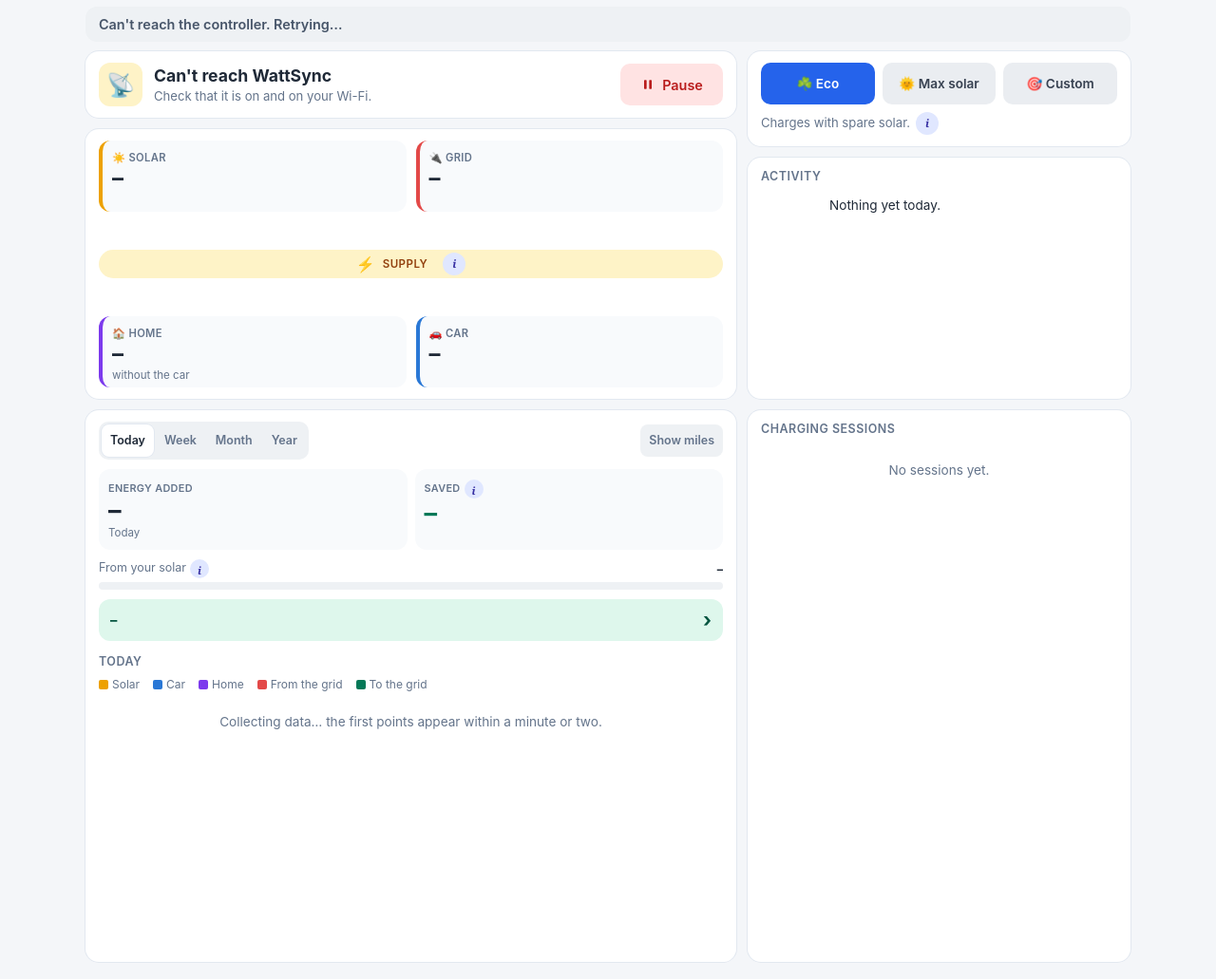
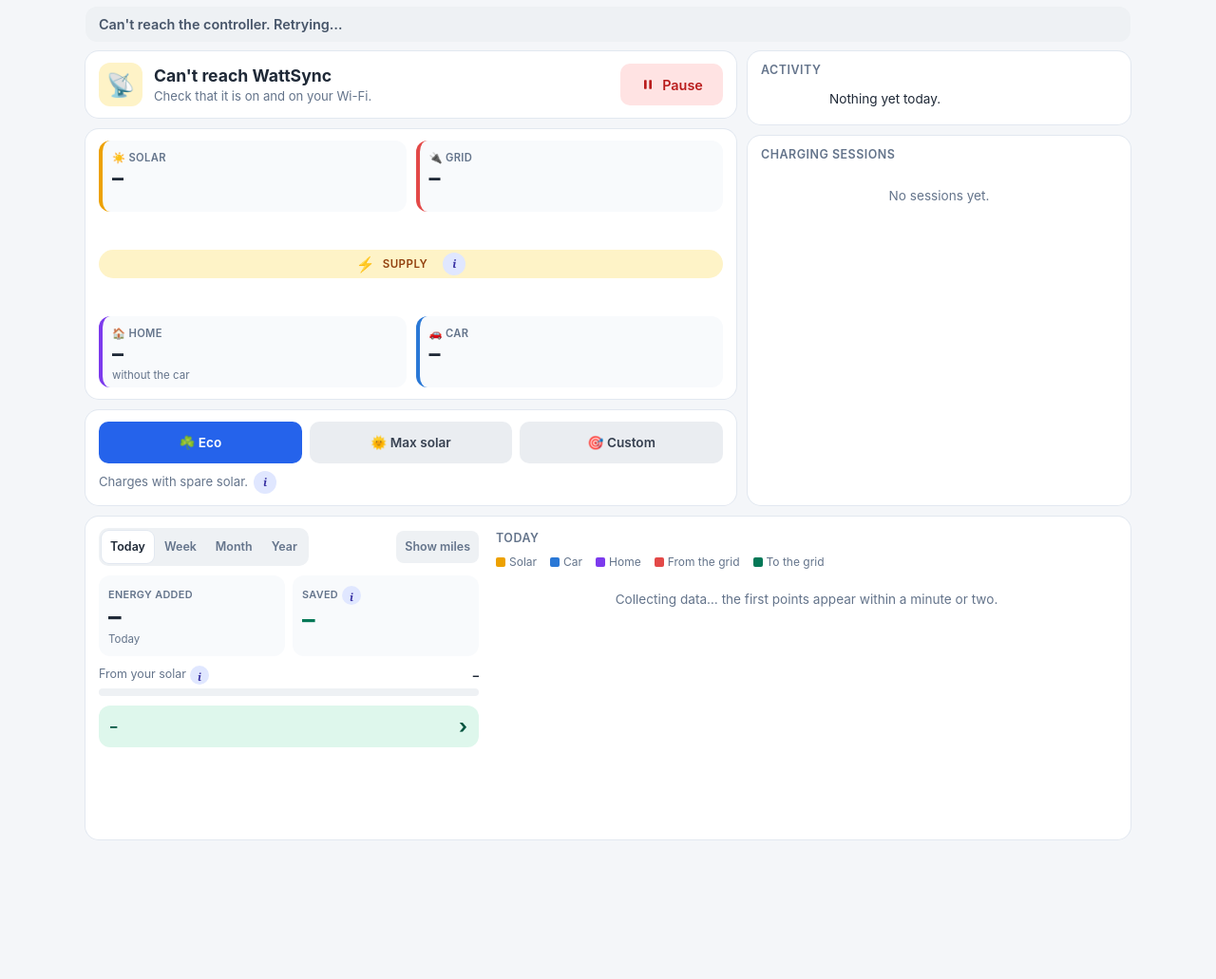
Before and after one commit to BrimWatt/brimwatt, a plain HTML site: page src/main/resources/dashboard.html in a window 1280 px wide. Shown: the part 65-1096 px from the top of the page at 95% size. After the commit the page ends 967 px from the top, so only its background shows below. Drawn offline with Linux system fonts and the light colour scheme; no server answers.

Commit message:
Wide screens: rebalance the columns so the flow card no longer stretches; value and graph card across the bottom
Co-Authored-By: Claude Sonnet 5.5 <noreply@anthropic.com>

```diff
--- a/src/main/resources/dashboard.html
+++ b/src/main/resources/dashboard.html
@@ -361,16 +361,16 @@
         #hero { order: 1; } #sesscard { order: 2; } #flow { order: 3; } #chartcard { order: 4; } #modes { order: 5; } #carcard { order: 6; }
         #feedcard { order: 7; } #sessions { order: 8; }
 
-        /* wider screens: two stacks on top and the graph beside the sessions below, so both sides end on the same line */
-        /* The Tesla tile sits in the left stack so the right one is not the taller; on a phone the order rules above keep it under the modes. */
+        /* wider screens: headline, flow and modes on the left, activity and sessions on the right, and the value and graph card across the bottom
+           (numbers on the left of it, the graph on the right). On a phone the order rules above keep the single column. */
         @media (min-width: 900px) {
             body { padding: 18px 24px; }
             .dash { grid-template-columns: minmax(0, 1.7fr) minmax(0, 1fr); gap: 12px; align-items: stretch; }
             .stack { display: flex; flex-direction: column; gap: 12px; min-width: 0; }
             .stack > * { order: 0 !important; }
-            .stack > :last-child, #flow:has(+ #carcard[hidden]) { flex: 1 1 auto; }   /* the shorter stack's last tile fills the difference */
+            .stack-b > :last-child { flex: 1 1 auto; }   /* the right stack is the shorter one: its last tile (the sessions) takes the difference */
             .stack-a { grid-column: 1; grid-row: 1; } .stack-b { grid-column: 2; grid-row: 1; }
-            #chartcard { grid-column: 1; grid-row: 2; order: 0; } #sessions { grid-column: 2; grid-row: 2; order: 0; }
+            #chartcard { grid-column: 1 / -1; grid-row: 2; order: 0; display: grid; grid-template-columns: minmax(300px, 400px) minmax(0, 1fr); gap: 12px 18px; align-items: stretch; }   /* numbers beside the graph */
             .ft b { font-size: 1.5rem; }
             .tile { padding: 12px 14px; }
         }
@@ -406,15 +406,6 @@
                 <div class="ft car" id="car-tile"><span class="fl">🚗 Car</span><b id="charger-power">–</b><small id="charger-sub">&nbsp;</small></div>
             </div>
         </section>
-        <section class="tile" id="carcard" hidden>
-            <h2>Tesla</h2>
-            <div class="carmain"><b id="car-main">–</b><span class="st" id="car-state">&nbsp;</span><button type="button" class="info" data-tip="car" aria-label="What is the Tesla tile?">i</button></div>
-            <div class="carbar" id="car-bar" hidden><i id="car-bar-fill"></i><u id="car-bar-limit"></u></div>
-            <p class="hint" id="car-note">&nbsp;</p>
-            <p class="hint" id="car-ctl" hidden></p>
-        </section>
-        </div>
-        <div class="stack stack-b">
         <section class="tile" id="modes">
             <div class="seg" id="seg">
                 <button id="opt-ECO" class="active" aria-pressed="true" onclick="setMode('ECO')">☘️ Eco</button>
@@ -435,10 +426,24 @@
                 <div class="cdbar" id="allowance-cd" aria-hidden="true"><i></i></div>
             </div>
         </section>
+        <section class="tile" id="carcard" hidden>
+            <h2>Tesla</h2>
+            <div class="carmain"><b id="car-main">–</b><span class="st" id="car-state">&nbsp;</span><button type="button" class="info" data-tip="car" aria-label="What is the Tesla tile?">i</button></div>
+            <div class="carbar" id="car-bar" hidden><i id="car-bar-fill"></i><u id="car-bar-limit"></u></div>
+            <p class="hint" id="car-note">&nbsp;</p>
+            <p class="hint" id="car-ctl" hidden></p>
+        </section>
+        </div>
+        <div class="stack stack-b">
         <section class="tile" id="feedcard">
             <h2>Activity</h2>
             <ul class="feed" id="feed"><li><span class="t"></span>Nothing yet today.</li></ul>
             <div class="pager" id="feed-pager" hidden><button class="chip" id="feed-newer" onclick="feedPage(-1)">‹ Newer</button><span id="feed-page"></span><button class="chip" id="feed-older" onclick="feedPage(1)">Older ›</button></div>
+        </section>
+        <section class="tile" id="sessions">
+            <h2>Charging sessions</h2>
+            <div id="session-list"><div class="empty">No sessions yet.</div></div>
+            <div class="pager" id="sess-pager" hidden><button class="chip" id="sess-newer" onclick="sessionPage(-1)">‹ Newer</button><span id="sess-page"></span><button class="chip" id="sess-older" onclick="sessionPage(1)">Older ›</button></div>
         </section>
         </div>
         <section class="tile gclosed" id="chartcard">
@@ -480,11 +485,6 @@
             <div id="chart"><div class="empty">Collecting data…</div></div>
             <div id="readout" aria-live="off"></div>
             </div>
-        </section>
-        <section class="tile" id="sessions">
-            <h2>Charging sessions</h2>
-            <div id="session-list"><div class="empty">No sessions yet.</div></div>
-            <div class="pager" id="sess-pager" hidden><button class="chip" id="sess-newer" onclick="sessionPage(-1)">‹ Newer</button><span id="sess-page"></span><button class="chip" id="sess-older" onclick="sessionPage(1)">Older ›</button></div>
         </section>
     </main>
 </div>
```
Also changed, not shown: 1 other file.
